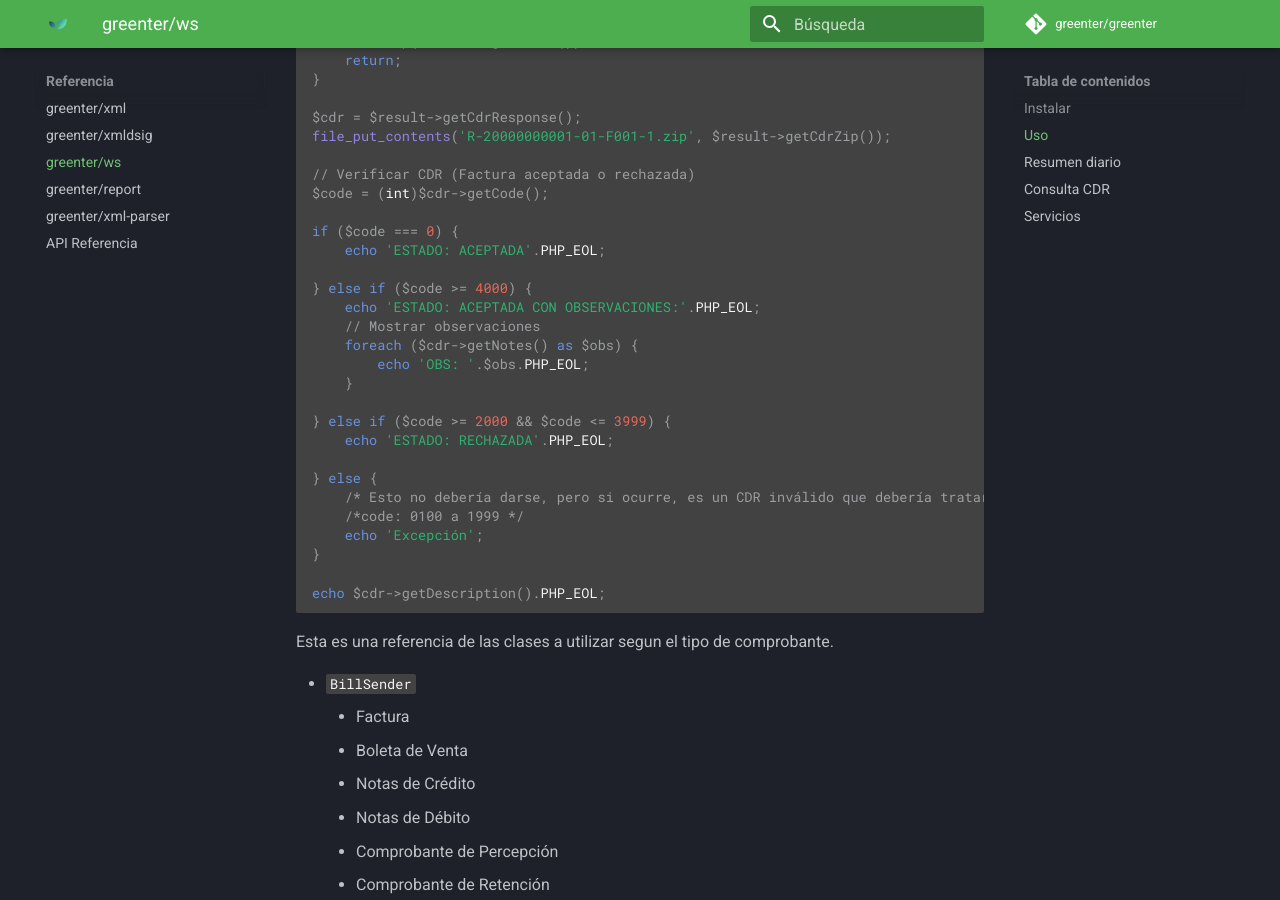
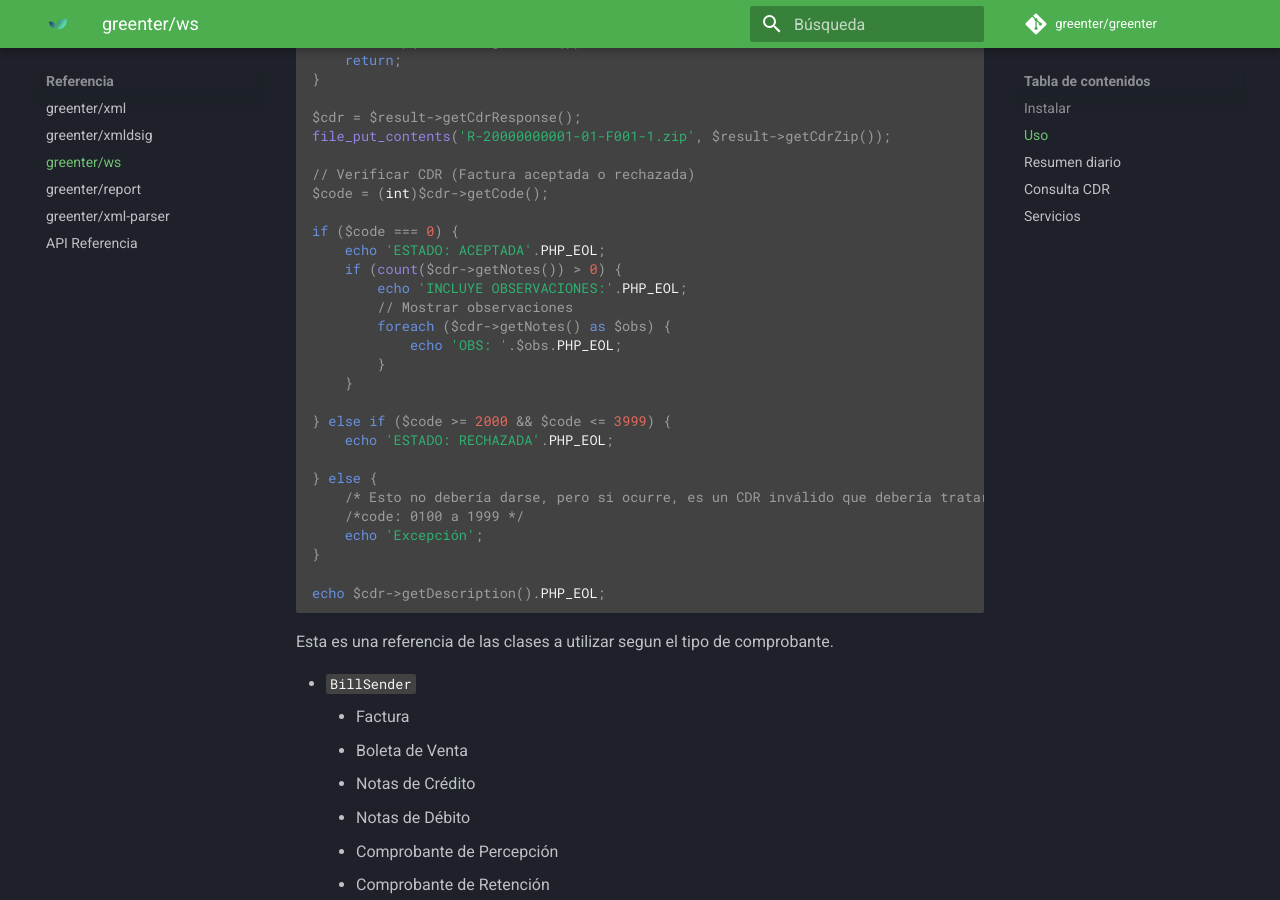
Before and after one commit to thegreenter/docs, an MkDocs documentation site: the page built from docs/packages/ws.md, in a window 1280 px wide and 900 px high, scrolled down 1225 px. Built offline with MkDocs 1.6.1 and Material for MkDocs 9.7.7, drawn with Linux system fonts in a browser that asks for light colours; some of the changed text lies outside the part shown.

Commit message:
Fix code OBS

```diff
--- a/docs/packages/ws.md
+++ b/docs/packages/ws.md
@@ -58,12 +58,12 @@ $code = (int)$cdr->getCode();
 
 if ($code === 0) {
     echo 'ESTADO: ACEPTADA'.PHP_EOL;
-
-} else if ($code >= 4000) {
-    echo 'ESTADO: ACEPTADA CON OBSERVACIONES:'.PHP_EOL;
-    // Mostrar observaciones
-    foreach ($cdr->getNotes() as $obs) {
-        echo 'OBS: '.$obs.PHP_EOL;
+    if (count($cdr->getNotes()) > 0) {
+        echo 'INCLUYE OBSERVACIONES:'.PHP_EOL;
+        // Mostrar observaciones
+        foreach ($cdr->getNotes() as $obs) {
+            echo 'OBS: '.$obs.PHP_EOL;
+        }
     }
 
 } else if ($code >= 2000 && $code <= 3999) {
@@ -166,12 +166,12 @@ $code = (int)$cdr->getCode();
 
 if ($code === 0) {
     echo 'ESTADO: ACEPTADA'.PHP_EOL;
-
-} else if ($code >= 4000) {
-    echo 'ESTADO: ACEPTADA CON OBSERVACIONES:'.PHP_EOL;
-    // Mostrar observaciones
-    foreach ($cdr->getNotes() as $obs) {
-        echo 'OBS: '.$obs.PHP_EOL;
+    if (count($cdr->getNotes()) > 0) {
+        echo 'INCLUYE OBSERVACIONES:'.PHP_EOL;
+        // Mostrar observaciones
+        foreach ($cdr->getNotes() as $obs) {
+            echo 'OBS: '.$obs.PHP_EOL;
+        }
     }
 
 } else if ($code >= 2000 && $code <= 3999) {
```
